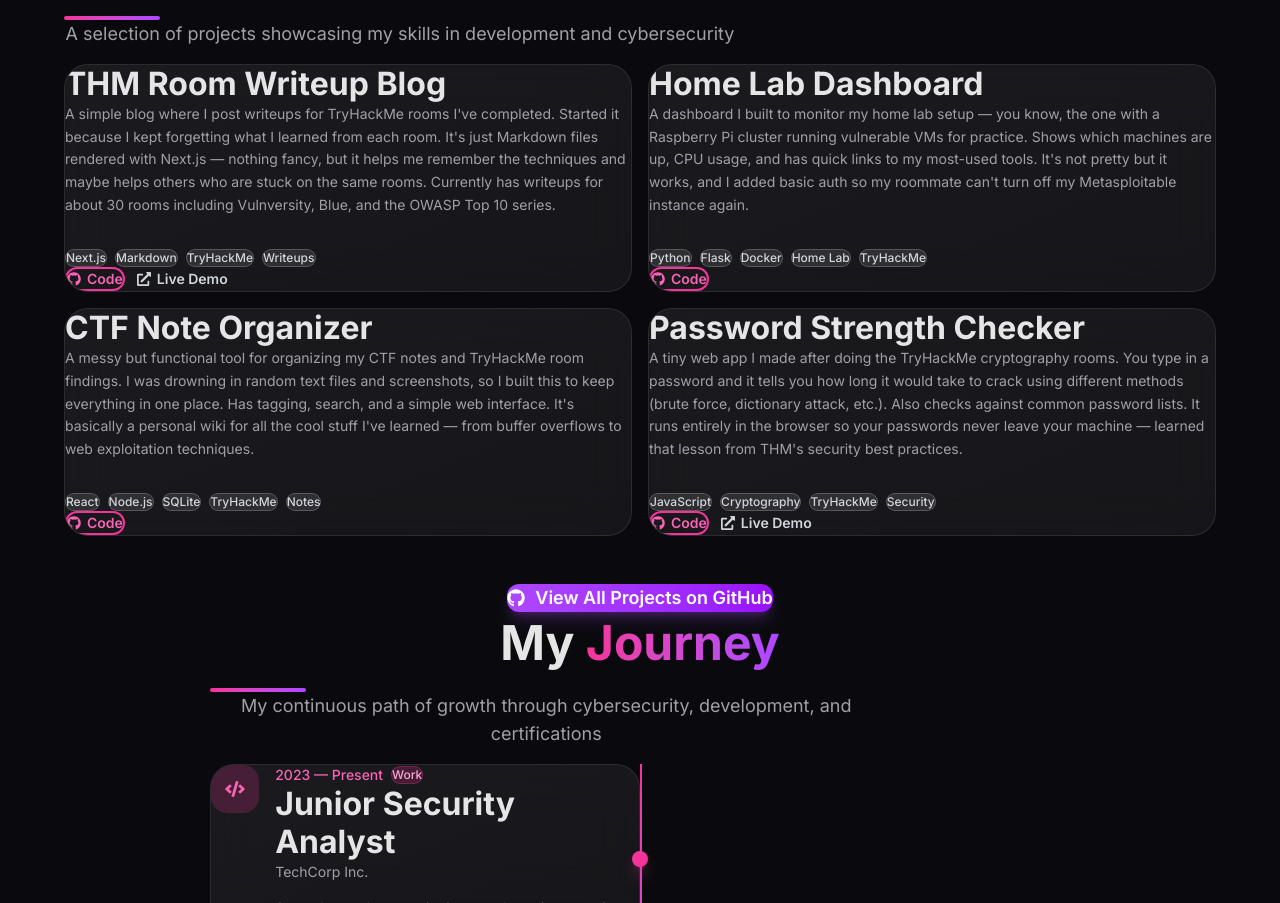
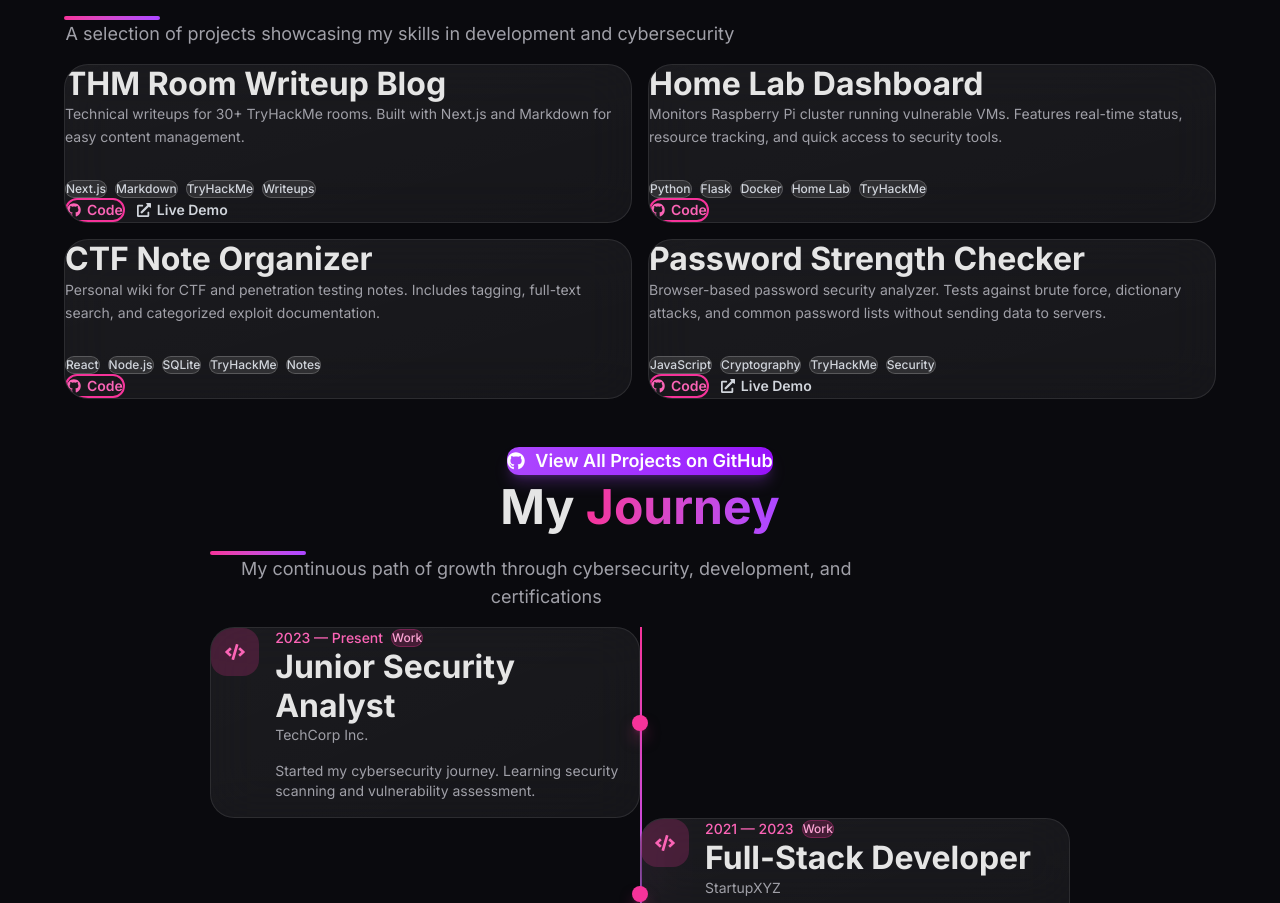
Before and after one commit to NopsFR/portfolio, a Next.js app: page / in a window 1280 px wide. Shown: the part 2542-3445 px from the top of the page. Built offline with nearby package versions, Linux system fonts and the light colour scheme; no server answers.

Commit message:
Simplify project descriptions

```diff
--- a/src/data/portfolio.ts
+++ b/src/data/portfolio.ts
@@ -122,11 +122,7 @@
   {
     id: 1,
     title: "THM Room Writeup Blog",
-    description: `A simple blog where I post writeups for TryHackMe rooms I've completed.
-Started it because I kept forgetting what I learned from each room. It's just Markdown
-files rendered with Next.js — nothing fancy, but it helps me remember the techniques
-and maybe helps others who are stuck on the same rooms. Currently has writeups for
-about 30 rooms including Vulnversity, Blue, and the OWASP Top 10 series.`,
+    description: "Technical writeups for 30+ TryHackMe rooms. Built with Next.js and Markdown for easy content management.",
     image: "/projects/writeup-blog.jpg",
     tags: ["Next.js", "Markdown", "TryHackMe", "Writeups"],
     link: "https://oscarwrites.tech",
@@ -135,10 +131,7 @@
   {
     id: 2,
     title: "Home Lab Dashboard",
-    description: `A dashboard I built to monitor my home lab setup — you know, the one with
-a Raspberry Pi cluster running vulnerable VMs for practice. Shows which machines are up,
-CPU usage, and has quick links to my most-used tools. It's not pretty but it works, and
-I added basic auth so my roommate can't turn off my Metasploitable instance again.`,
+    description: "Monitors Raspberry Pi cluster running vulnerable VMs. Features real-time status, resource tracking, and quick access to security tools.",
     image: "/projects/home-lab.jpg",
     tags: ["Python", "Flask", "Docker", "Home Lab", "TryHackMe"],
     github: "https://github.com/yourusername/home-lab-dashboard",
@@ -146,11 +139,7 @@
   {
     id: 3,
     title: "CTF Note Organizer",
-    description: `A messy but functional tool for organizing my CTF notes and TryHackMe
-room findings. I was drowning in random text files and screenshots, so I built this
-to keep everything in one place. Has tagging, search, and a simple web interface.
-It's basically a personal wiki for all the cool stuff I've learned — from buffer
-overflows to web exploitation techniques.`,
+    description: "Personal wiki for CTF and penetration testing notes. Includes tagging, full-text search, and categorized exploit documentation.",
     image: "/projects/ctf-notes.jpg",
     tags: ["React", "Node.js", "SQLite", "TryHackMe", "Notes"],
     github: "https://github.com/yourusername/ctf-notes",
@@ -158,11 +147,7 @@
   {
     id: 4,
     title: "Password Strength Checker",
-    description: `A tiny web app I made after doing the TryHackMe cryptography rooms.
-You type in a password and it tells you how long it would take to crack using different
-methods (brute force, dictionary attack, etc.). Also checks against common password
-lists. It runs entirely in the browser so your passwords never leave your machine —
-learned that lesson from THM's security best practices.`,
+    description: "Browser-based password security analyzer. Tests against brute force, dictionary attacks, and common password lists without sending data to servers.",
     image: "/projects/password-checker.jpg",
     tags: ["JavaScript", "Cryptography", "TryHackMe", "Security"],
     link: "https://passwordcheck.oscarwrites.tech",
```
